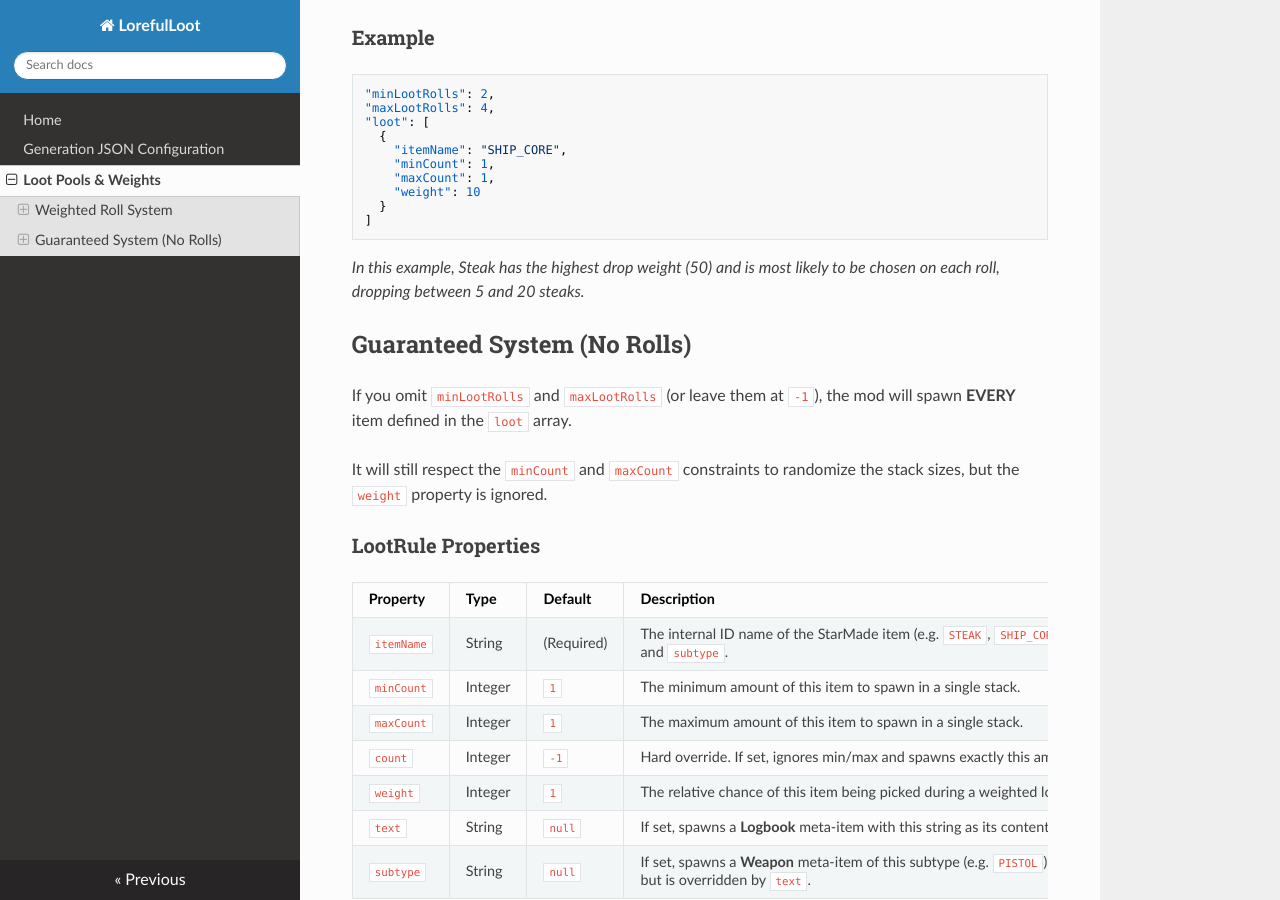
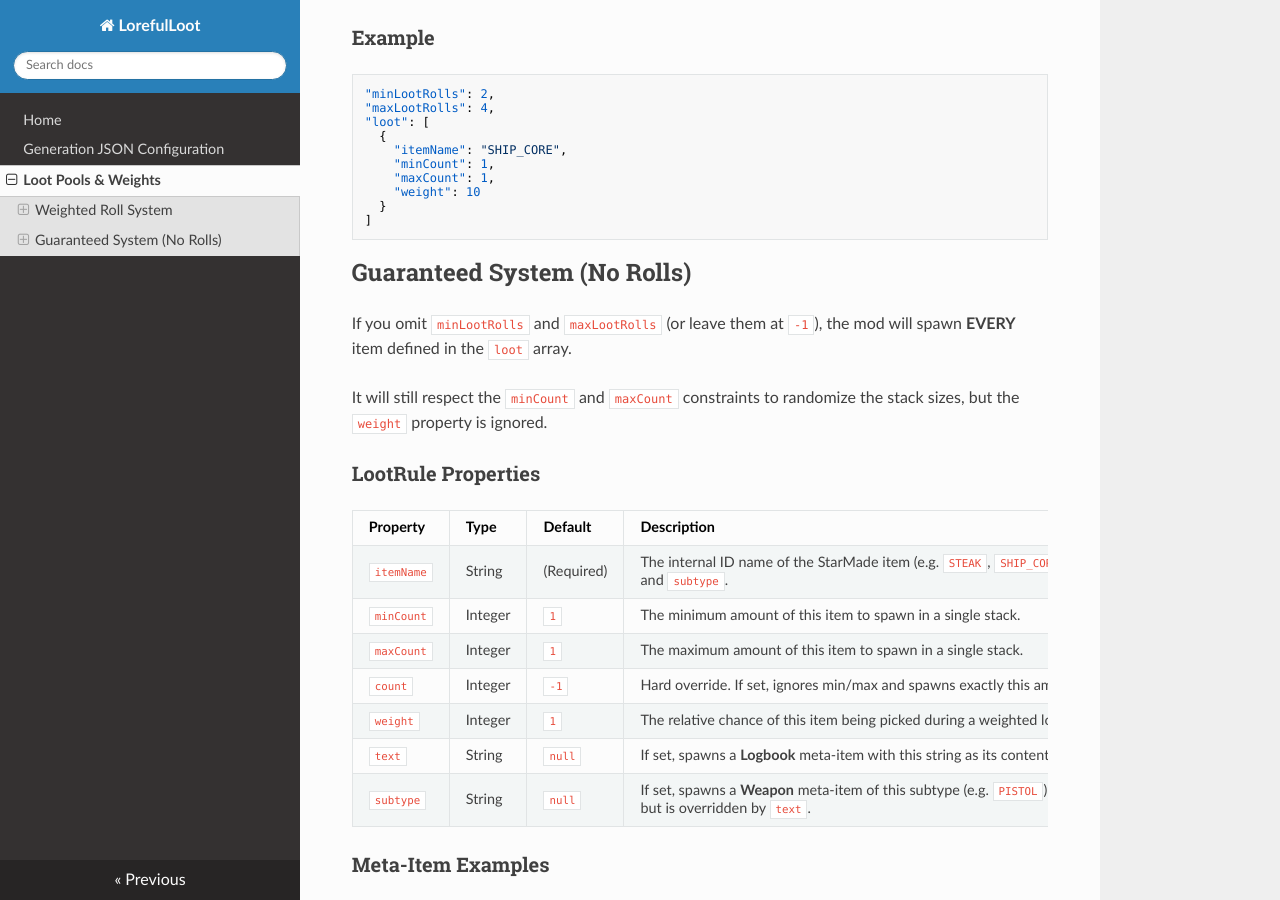
Before and after one commit to garretreichenbach/LorefulLoot, an MkDocs documentation site: the page built from docs/loot_pools.md, in a window 1280 px wide and 900 px high, scrolled down 508 px. Built offline with MkDocs 1.6.1, drawn with Linux system fonts in a browser that asks for light colours; nearby versions of some CDN libraries.

Commit message:
Update loot_pools.md

````diff
--- a/docs/loot_pools.md
+++ b/docs/loot_pools.md
@@ -27,7 +27,6 @@ If you define `minLootRolls` and `maxLootRolls` (e.g., `min: 2`, `max: 5`), the
   }
 ]
 ```
-*In this example, Steak has the highest drop weight (50) and is most likely to be chosen on each roll, dropping between 5 and 20 steaks.*
 
 ## Guaranteed System (No Rolls)
 
````
